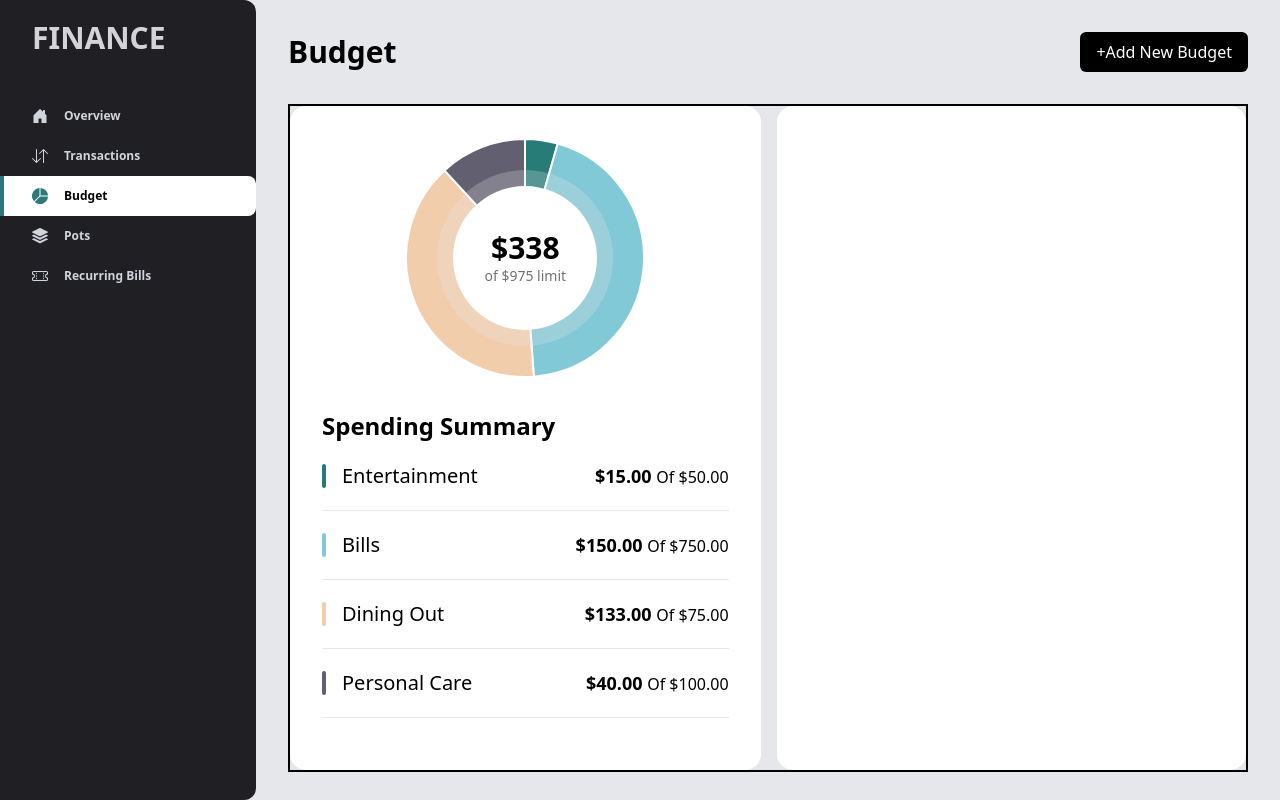
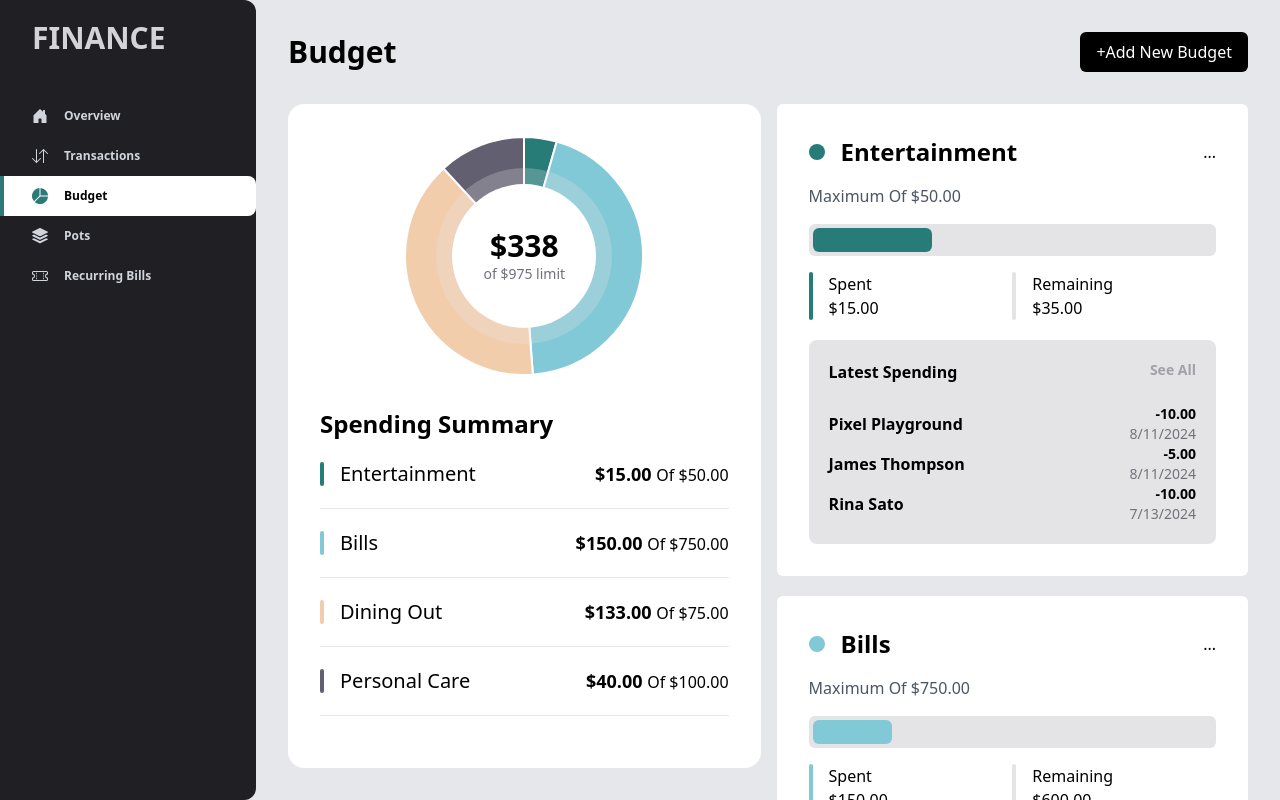
Before and after one commit to Samn1ce/Dashboard-react, a React (Vite) app in the folder finance/: page /budget in a window 1280 px wide. Shown: the top 800 px of the page. Built offline with nearby package versions, Linux system fonts and the light colour scheme.

Commit message:
Bugdets in Overview

```diff
--- a/finance/src/views/Budget.jsx
+++ b/finance/src/views/Budget.jsx
@@ -27,10 +27,20 @@ function Budget() {
       },
     },
   };
-
   const totalSpent = Data.budgets.reduce((sum, b) => sum + b.spent, 0);
   const totalMaximum = Data.budgets.reduce((sum, b) => sum + b.maximum, 0);
 
+  const getLatestTransactions = (category) => {
+    // Filter transactions for the given category
+    const categoryTransactions = Data.transactions.filter(
+      (t) => t.category === category
+    );
+
+    // Sort by date in descending order (latest first)
+    return categoryTransactions
+      .sort((a, b) => new Date(b.date) - new Date(a.date))
+      .slice(0, 3); // Get the latest 3 transactions
+  };
   return (
     <div className="w-full">
       <div className="w-full flex justify-between items-center my-8">
@@ -39,7 +49,7 @@ function Budget() {
           +Add New Budget
         </button>
       </div>
-      <div className="w-full flex gap-4 border-black border-2">
+      <div className="w-full flex gap-4">
         <div className="w-1/2 bg-white h-full rounded-2xl p-8">
           <div className="w-full flex justify-center items-center mb-8">
             <div className="w-60 h-60 relative">
@@ -81,7 +91,77 @@ function Budget() {
             ))}
           </div>
         </div>
-        <div className="w-1/2 bg-white rounded-2xl"></div>
+        <div className="w-1/2">
+          {Data.budgets.map((b, index) => (
+            <div key={index} className="bg-white w-full rounded-md p-8 mb-5">
+              <div className="flex flex-col gap-4 mb-4">
+                <div className="flex justify-between items-center w-full">
+                  <div className="flex justify-center items-center gap-4">
+                    <div
+                      className="w-4 h-4 rounded-full bg-green-900"
+                      style={{ backgroundColor: b.theme }}
+                    ></div>
+                    <p className="text-2xl font-bold">{b.category}</p>
+                  </div>
+                  <p>...</p>
+                </div>
+                <p className="text-gray-600">
+                  Maximum Of ${b.maximum.toFixed(2)}
+                </p>
+                <div className="w-full h-8 bg-zinc-200 rounded-md p-1 overflow-hidden">
+                  <div
+                    className="w-7/12 h-full rounded-md"
+                    style={{
+                      backgroundColor: b.theme,
+                      width: `${(b.spent / b.maximum) * 100}%`,
+                    }}
+                  ></div>
+                </div>
+              </div>
+              <div className="w-full grid grid-cols-2">
+                <div className="flex gap-4">
+                  <div
+                    className="w-1 rounded-full"
+                    style={{ backgroundColor: b.theme }}
+                  ></div>
+                  <div className="flex flex-col justify-between">
+                    <p>Spent</p>
+                    <p>${b.spent.toFixed(2)}</p>
+                  </div>
+                </div>
+                <div className="flex gap-4">
+                  <div className="w-1 bg-zinc-200 rounded-full"></div>
+                  <div className="flex flex-col justify-between">
+                    <p>Remaining</p>
+                    <p>${Math.max(b.maximum - b.spent, 0).toFixed(2)}</p>
+                  </div>
+                </div>
+              </div>
+              <div className="w-full p-5 rounded-lg bg-zinc-200 mt-5">
+                <div className="flex justify-between">
+                  <h3 className="text-base font-bold">Latest Spending</h3>
+                  <p className="text-sm font-semibold text-zinc-400">See All</p>
+                </div>
+                <div className="mt-5">
+                  {getLatestTransactions(b.category).map((t, index) => (
+                    <div
+                      key={index}
+                      className="flex justify-between items-center"
+                    >
+                      <p className="font-semibold">{t.name}</p>
+                      <div className="text-sm text-right">
+                        <p className="font-bold">{t.amount.toFixed(2)}</p>
+                        <p className="text-zinc-500">
+                          {new Date(t.date).toLocaleDateString()}
+                        </p>
+                      </div>
+                    </div>
+                  ))}
+                </div>
+              </div>
+            </div>
+          ))}
+        </div>
       </div>
     </div>
   );
--- a/finance/src/views/Overview.jsx
+++ b/finance/src/views/Overview.jsx
@@ -1,7 +1,7 @@
 import { useMemo } from "react";
 import { format } from "date-fns";
 import { NavLink } from "react-router-dom";
-import { Pie } from "react-chartjs-2";
+import { Doughnut } from "react-chartjs-2";
 import { Chart as ChartJS, ArcElement, Tooltip, Legend } from "chart.js";
 import Data from "../assets/data.json";
 import IconPots from "../components/icon/IconPots";
@@ -9,20 +9,18 @@ import IconPots from "../components/icon/IconPots";
 ChartJS.register(ArcElement, Tooltip, Legend);
 
 function Overview() {
-  // Pie chart data and options
-  const pieData = {
-    labels: ["New Laptop", "Savings", "Gift", "Concert Ticket"],
+  const doughnutData = {
+    labels: Data.budgets.map((b) => b.category), // Categories as labels
     datasets: [
       {
-        label: "Expenses",
-        data: [150, 250, 100, 75],
-        backgroundColor: ["#4CAF50", "#FF6384", "#36A2EB", "#FFCE56"],
-        hoverBackgroundColor: ["#45a049", "#ff5a5f", "#329ddf", "#ffbb33"],
+        data: Data.budgets.map((b) => b.spent), // Spent amounts as data
+        backgroundColor: Data.budgets.map((b) => b.theme), // Theme colors for each category
+        hoverBackgroundColor: Data.budgets.map((b) => b.theme), // Optional hover effect
       },
     ],
   };
 
-  const pieOptions = {
+  const doughnutOptions = {
     responsive: true,
     plugins: {
       legend: {
@@ -33,6 +31,8 @@ function Overview() {
       },
     },
   };
+  const totalSpent = Data.budgets.reduce((sum, b) => sum + b.spent, 0);
+  const totalMaximum = Data.budgets.reduce((sum, b) => sum + b.maximum, 0);
 
   const sorted = "latest";
   const show = 5;
@@ -186,20 +186,20 @@ function Overview() {
             <div className="flex gap-4 max-w-[500px]">
               <div className="flex mx-auto justify-center my-8">
                 {/* PIE CHART */}
-                <div className="relative w-52 h-52">
-                  <Pie data={pieData} options={pieOptions} />
-                  <div className="text-3xl font-bold absolute inset-0 w-3/4 h-3/4 border-2 bg-white m-auto rounded-full flex justify-center items-center">
-                    {" "}
-                    $
-                    {pieData.datasets[0].data.reduce(
-                      (acc, value) => acc + value,
-                      0
-                    )}
+                <div className="relative w-60 h-60">
+                  <Doughnut data={doughnutData} options={doughnutOptions} />
+                  <div className="absolute transform top-1/2 -translate-y-1/2 -translate-x-1/2 left-1/2 w-44 h-44 rounded-full bg-zinc-200/25 flex justify-center items-center">
+                    <div className="w-36 h-36 rounded-full bg-white flex flex-col justify-center items-center">
+                      <div className="font-bold text-3xl">${totalSpent}</div>
+                      <span className="text-sm text-zinc-500">
+                        of ${totalMaximum} limit
+                      </span>
+                    </div>
                   </div>
                 </div>
                 {/* LIST */}
                 <div className="grid gap-4">
-                  {pieData.labels.map((label, index) => (
+                  {doughnutData.labels.map((label, index) => (
                     <div
                       key={index}
                       className="flex items-center justify-start"
@@ -208,7 +208,7 @@ function Overview() {
                         className="w-1 h-10 border-2 rounded-lg mx-5"
                         style={{
                           borderColor:
-                            pieData.datasets[0].backgroundColor[index],
+                            doughnutData.datasets[0].backgroundColor[index],
                         }}
                       ></div>
                       <div>
@@ -216,7 +216,7 @@ function Overview() {
                           {label}
                         </p>
                         <p className="text-base font-bold">
-                          ${pieData.datasets[0].data[index]}
+                          ${doughnutData.datasets[0].data[index]}
                         </p>
                       </div>
                     </div>
```
